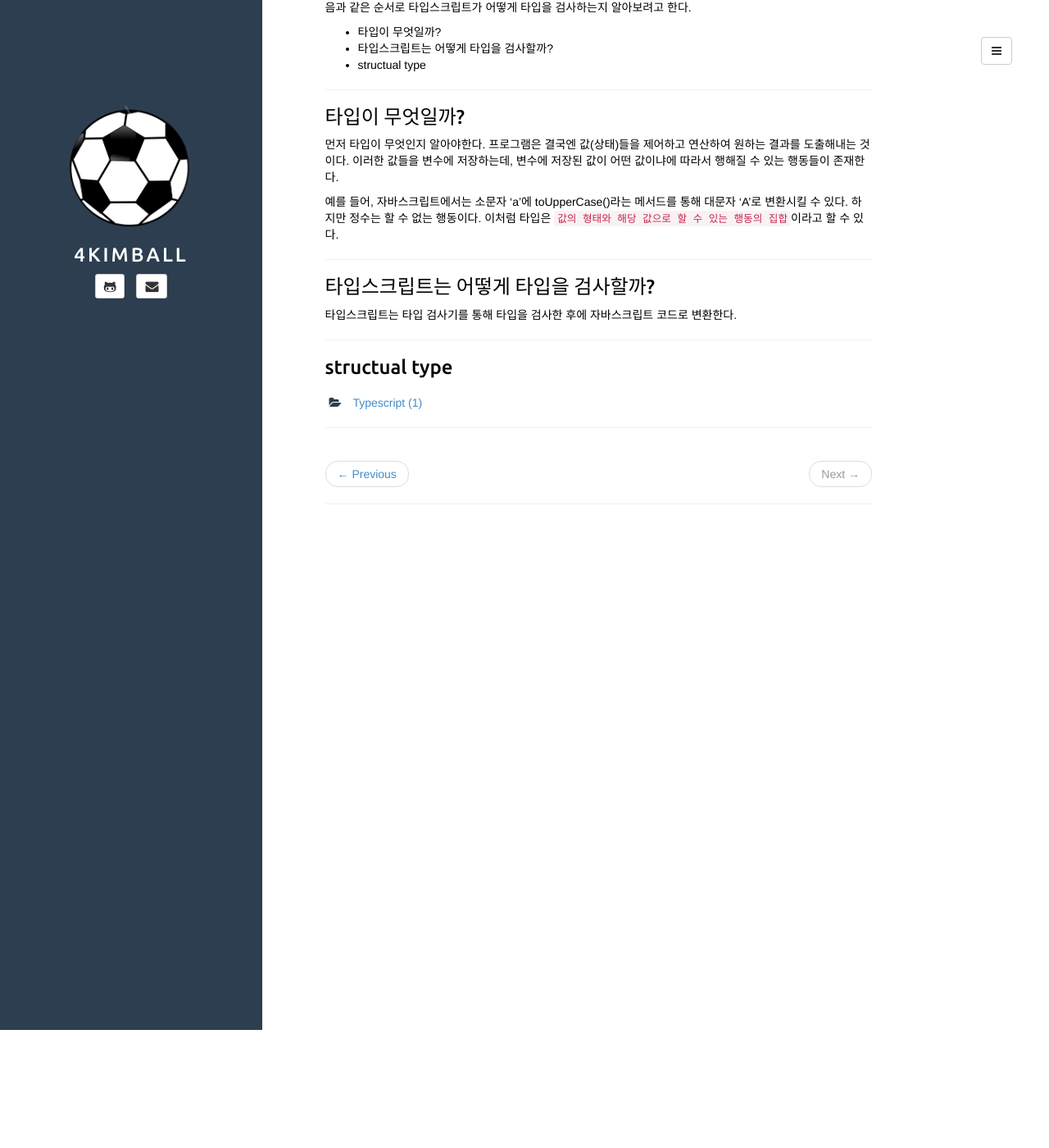
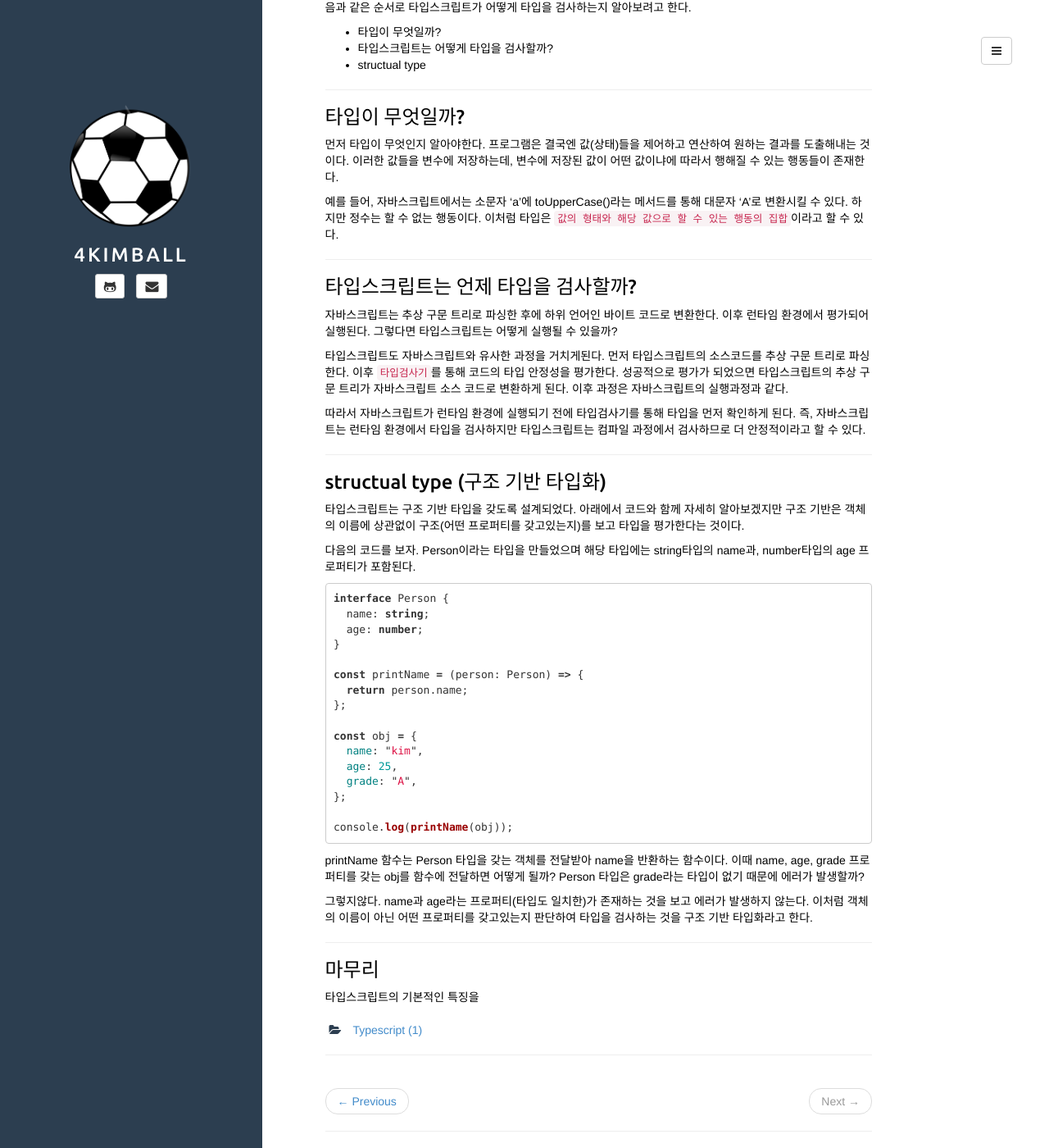
Before and after one commit to 4kimball/4kimball.github.io, a Jekyll site: the page built from _posts/2022-03-23-[Typescript]-타입스크립트가-타입을-검사하는-방법.md, in a window 1280 px wide and 1400 px high, scrolled down 621 px. Shown: the whole window at 82% size. Built offline with Jekyll 4.4.1, drawn with Linux system fonts in a browser that asks for light colours; comment, search, counter and statistics services are not loaded.

Commit message:
Update 2022-03-23-[Typescript]-타입스크립트가-타입을-검사하는-방법.md

````diff
--- a/_posts/2022-03-23-[Typescript]-타입스크립트가-타입을-검사하는-방법.md
+++ b/_posts/2022-03-23-[Typescript]-타입스크립트가-타입을-검사하는-방법.md
@@ -42,9 +42,47 @@ const total = add('a' + 5);
 
 ---
 
-### 타입스크립트는 어떻게 타입을 검사할까?
-타입스크립트는 타입 검사기를 통해 타입을 검사한 후에 자바스크립트 코드로 변환한다.
+### 타입스크립트는 언제 타입을 검사할까?
+자바스크립트는 추상 구문 트리로 파싱한 후에 하위 언어인 바이트 코드로 변환한다. 이후 런타임 환경에서 평가되어 실행된다. 그렇다면 타입스크립트는 어떻게 실행될 수 있을까?
+
+
+타입스크립트도 자바스크립트와 유사한 과정을 거치게된다. 먼저 타입스크립트의 소스코드를 추상 구문 트리로 파싱한다. 이후 `타입검사기`를 통해 코드의 타입 안정성을 평가한다. 성공적으로 평가가 되었으면 타입스크립트의 추상 구문 트리가 자바스크립트 소스 코드로 변환하게 된다. 이후 과정은 자바스크립트의 실행과정과 같다.
+
+
+따라서 자바스크립트가 런타임 환경에 실행되기 전에 타입검사기를 통해 타입을 먼저 확인하게 된다. 즉, 자바스크립트는 런타임 환경에서 타입을 검사하지만 타입스크립트는 컴파일 과정에서 검사하므로 더 안정적이라고 할 수 있다.
 
 ---
 
-### structual type
+### structual type (구조 기반 타입화)
+타입스크립트는 구조 기반 타입을 갖도록 설계되었다. 아래에서 코드와 함께 자세히 알아보겠지만 구조 기반은 객체의 이름에 상관없이 구조(어떤 프로퍼티를 갖고있는지)를 보고 타입을 평가한다는 것이다.
+
+
+다음의 코드를 보자. Person이라는 타입을 만들었으며 해당 타입에는 string타입의 name과, number타입의 age 프로퍼티가 포함된다.
+```typescript
+interface Person {
+  name: string;
+  age: number;
+}
+
+const printName = (person: Person) => {
+  return person.name;
+};
+
+const obj = {
+  name: "kim",
+  age: 25,
+  grade: "A",
+};
+
+console.log(printName(obj));
+```
+
+printName 함수는 Person 타입을 갖는 객체를 전달받아 name을 반환하는 함수이다. 이때 name, age, grade 프로퍼티를 갖는 obj를 함수에 전달하면 어떻게 될까? Person 타입은 grade라는 타입이 없기 때문에 에러가 발생할까?
+
+
+그렇지않다. name과 age라는 프로퍼티(타입도 일치한)가 존재하는 것을 보고 에러가 발생하지 않는다. 이처럼 객체의 이름이 아닌 어떤 프로퍼티를 갖고있는지 판단하여 타입을 검사하는 것을 구조 기반 타입화라고 한다.
+
+---
+
+### 마무리
+타입스크립트의 기본적인 특징을
````
